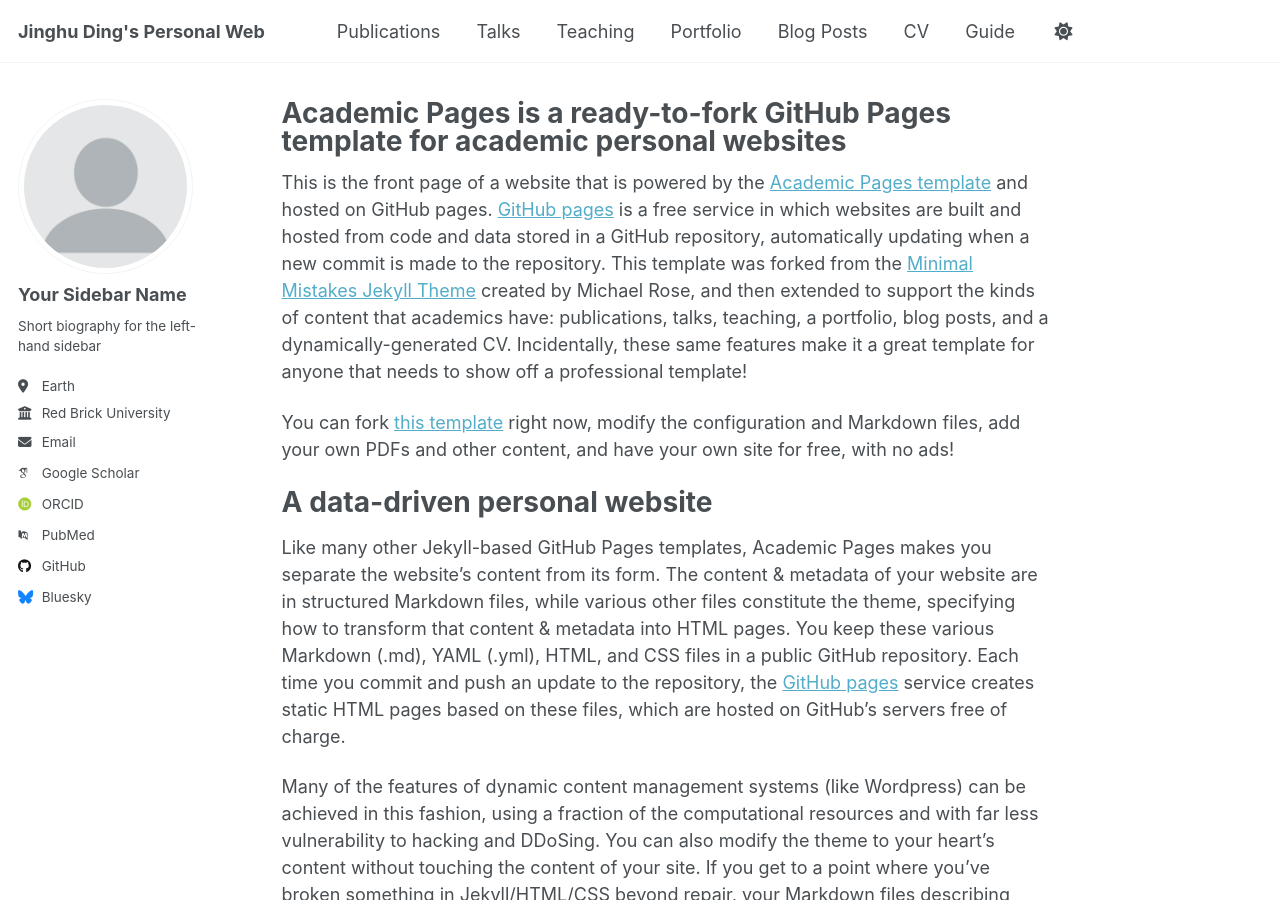
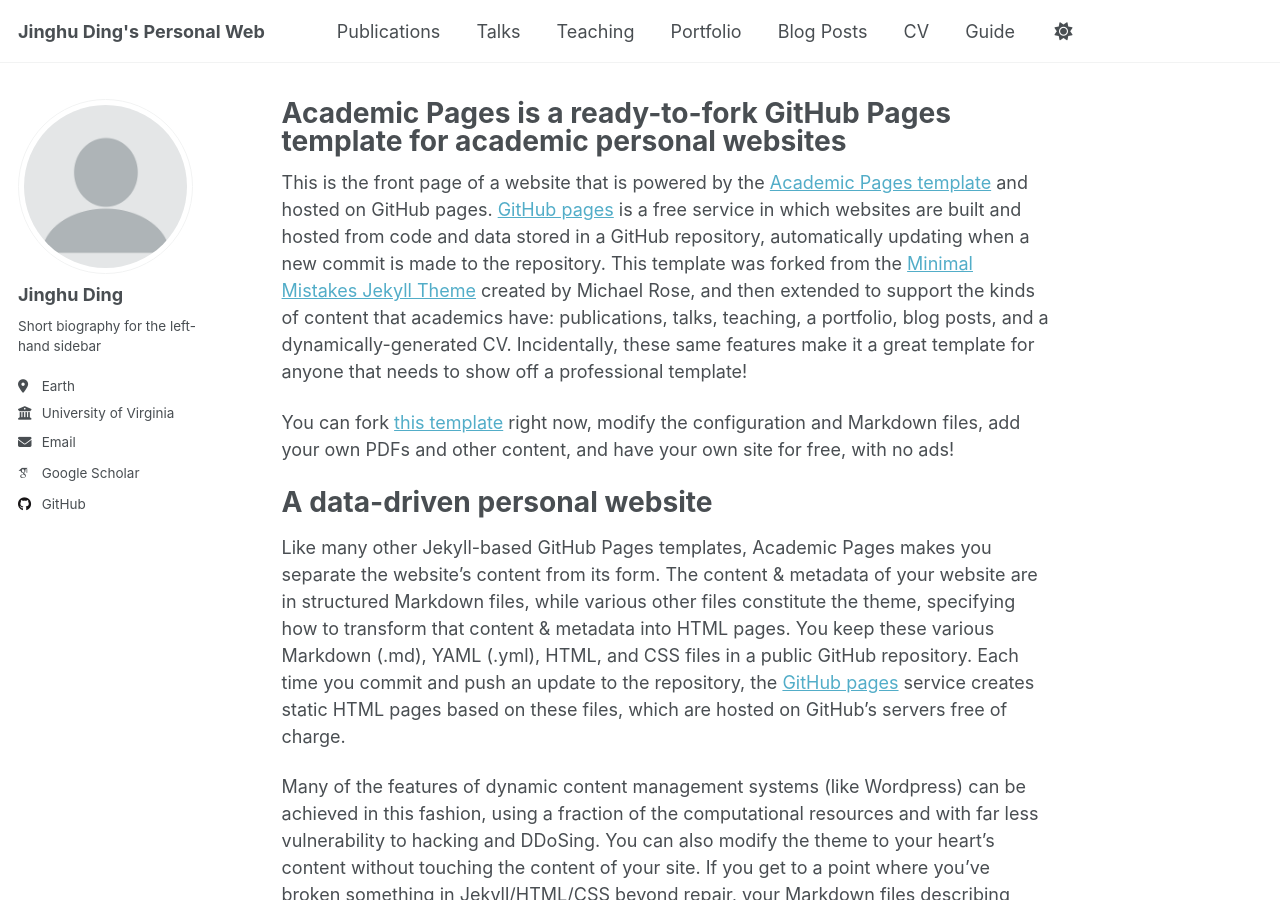
Before and after one commit to ConnorSaveWorld/jinghu.github.io, a Jekyll site: the page built from _pages/about.md, in a window 1280 px wide and 900 px high. Built offline with Jekyll 4.4.1, drawn with Linux system fonts in a browser that asks for light colours; some web fonts are replaced; a script that is not in the unit is left out.

Commit message:
Update author information in _config.yml

```diff
--- a/_config.yml
+++ b/_config.yml
@@ -24,60 +24,53 @@ repository               : "academicpages/academicpages.github.io"
 author:
   # Biographic information
   avatar           : "profile.png"
-  name             : "Your Sidebar Name"
+  name             : "Jinghu Ding"
   pronouns         : # example: "she/her"
   bio              : "Short biography for the left-hand sidebar"
   location         : "Earth"
-  employer         : "Red Brick University"
+  employer         : "University of Virginia"
   uri              : # URL
-  email            : "none@example.org"
+  email            : "xzt9bs@virginia.edu"
 
   # Academic websites
   academia         : # URL
   arxiv            : # URL - Update with the correct link to your profile
   googlescholar    : "https://scholar.google.com/citations?user=PS_CX0AAAAAJ"
-  inspire-hep      : # URL
-  impactstory      : # URL
-  orcid            : "https://orcid.org/yourorcidurl"
-  semantic         : # URL
-  pubmed           : "https://www.ncbi.nlm.nih.gov/pubmed/?term=john+snow"
-  researchgate     : # URL
-  scopus           : # URL
+
 
   # Repositories and software development
   bitbucket        : # Username - Update with your username on the site
   codepen          : # Username
   dribbble         : # Username
   github           : "academicpages"
-  kaggle           : # Username
-  stackoverflow    : # User number or user number and name (i.e., use "1" or "1/jeff-atwood")
 
-  # Social media
-  artstation       : # Username
-  bluesky          : "bsky.app" # Replace this with you Bluesky username
-  facebook         : # Username
-  flickr           : # Username
-  foursquare       : # Username
-  goodreads        : # Username
-  google_plus      : # Username
-  keybase          : # Username
-  instagram        : # Username
-  lastfm           : # Username
-  linkedin         : # Username
-  mastodon         : # URL
-  medium           : # URL
-  pinterest        : # Username
-  soundcloud       : # Username
-  steam            : # Username
-  telegram         : # URL
-  tumblr           : # Username
-  twitter          : # Username for X / Twitter
-  vine             : # Username
-  weibo            : # Username
-  wikipedia        : # Username
-  xing             : # Username
-  youtube          : # Username
-  zhihu            : # Username
+
+  # # Social media
+  # artstation       : # Username
+  # bluesky          : "bsky.app" # Replace this with you Bluesky username
+  # facebook         : # Username
+  # flickr           : # Username
+  # foursquare       : # Username
+  # goodreads        : # Username
+  # google_plus      : # Username
+  # keybase          : # Username
+  # instagram        : # Username
+  # lastfm           : # Username
+  # linkedin         : # Username
+  # mastodon         : # URL
+  # medium           : # URL
+  # pinterest        : # Username
+  # soundcloud       : # Username
+  # steam            : # Username
+  # telegram         : # URL
+  # tumblr           : # Username
+  # twitter          : # Username for X / Twitter
+  # vine             : # Username
+  # weibo            : # Username
+  # wikipedia        : # Username
+  # xing             : # Username
+  # youtube          : # Username
+  # zhihu            : # Username
 
 # Publication Category - The following the list of publication categories and their headings
 publication_category:
```
